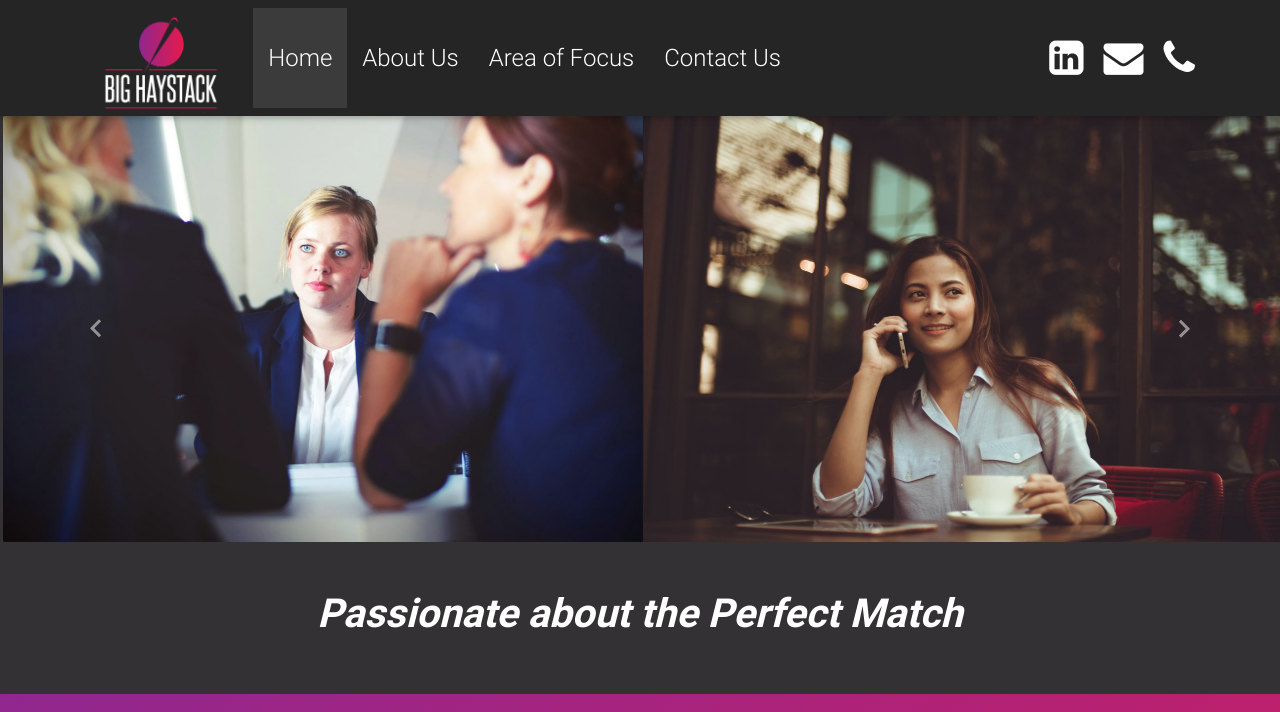
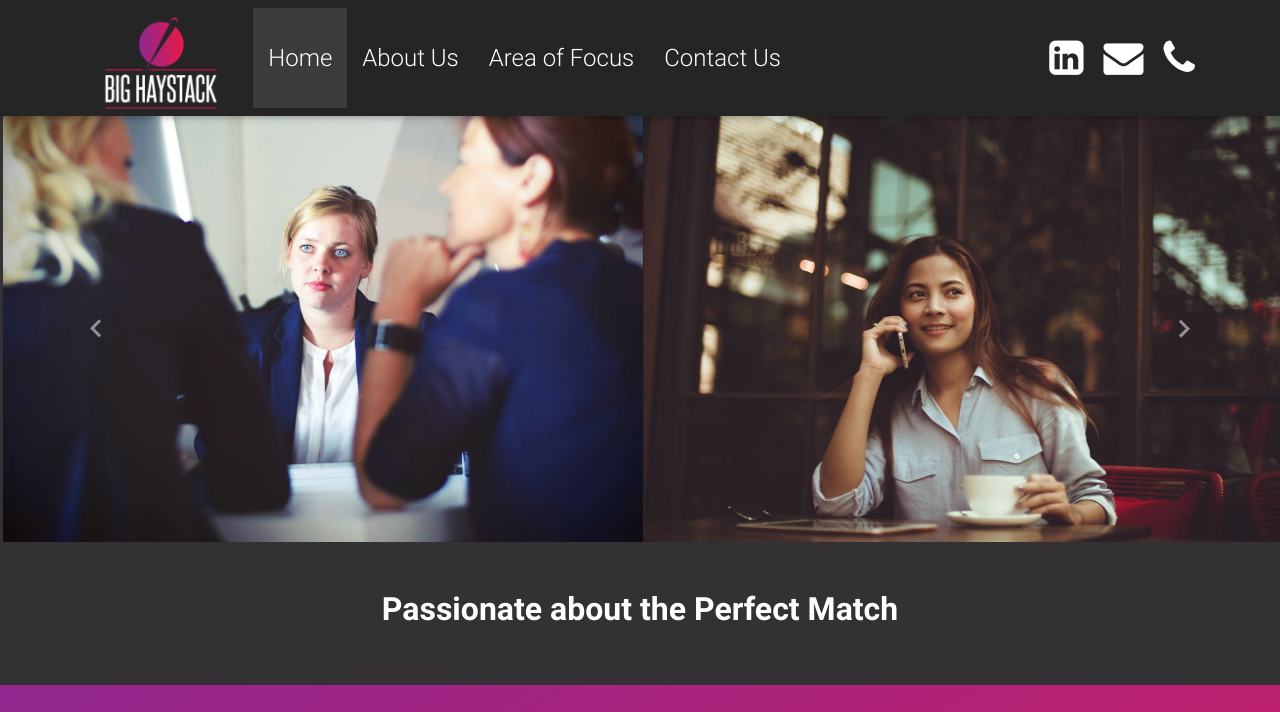
Before and after one commit to CatOrganization/BigHaystack, a plain HTML site: page website/static/index.html in a window 1280 px wide. Shown: the top 712 px of the page. Drawn offline with nearby package versions, Linux system fonts and the light colour scheme; files that its build step writes are made by us from their sources.

Commit message:
headline font change (#36)

```diff
--- a/website/static/css/sass/pages.scss
+++ b/website/static/css/sass/pages.scss
@@ -28,7 +28,8 @@
 	padding: 50px 0;
 
 	h1 {
-		font-style: italic;
+		font-size: 200%;
+		font-weight: 500;
 		color: white;
 	}
 }
```
